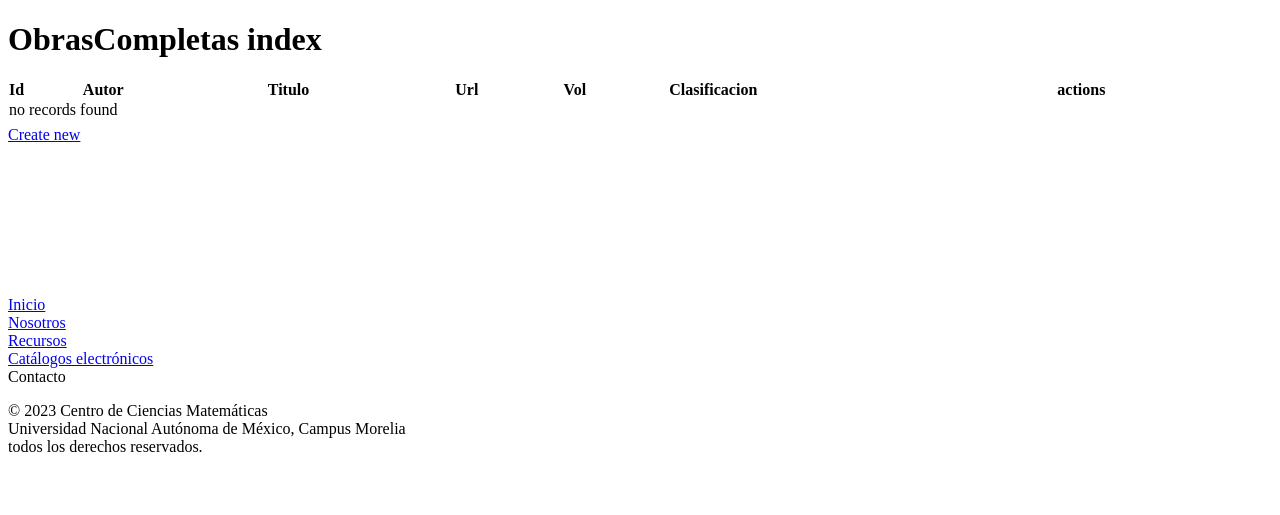
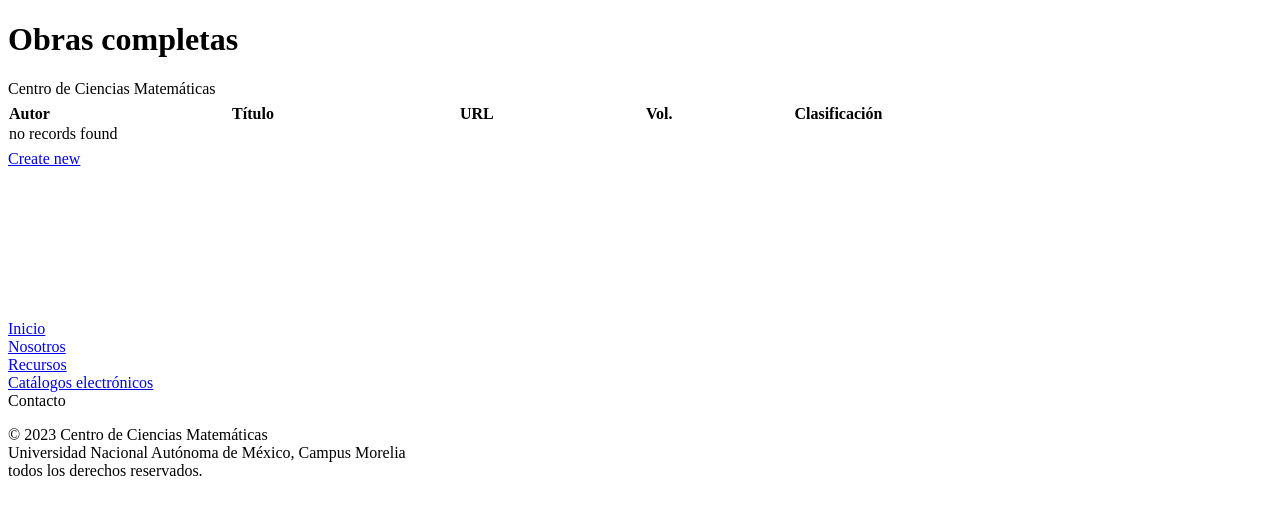
Before and after one commit to lugetego/biblioteca, a Symfony app: template templates/obras_completas/index.html.twig in a window 1280 px wide. Shown: the part 235-750 px from the top of the page. Run offline with Twig, Linux system fonts and the light colour scheme; the template is opened without the code that fills it, so the values that code supplies are empty; some libraries are stand-ins or nearby versions.

Commit message:
Obras completas presentación

```diff
--- a/composer.json
+++ b/composer.json
@@ -27,7 +27,8 @@
         "symfony/webpack-encore-bundle": "^1.17",
         "symfony/yaml": "5.4.*",
         "twig/extra-bundle": "^3.7",
-        "twig/intl-extra": "^3.7"
+        "twig/intl-extra": "^3.7",
+        "twig/string-extra": "^3.7"
     },
     "require-dev": {
         "symfony/maker-bundle": "^1.43",
--- a/src/Controller/ObrasCompletasController.php
+++ b/src/Controller/ObrasCompletasController.php
@@ -47,7 +47,7 @@ class ObrasCompletasController extends AbstractController
     }
 
     /**
-     * @Route("/{id}", name="app_obras_completas_show", methods={"GET"})
+     * @Route("/{slug}", name="app_obras_completas_show", methods={"GET"})
      */
     public function show(ObrasCompletas $obrasCompleta): Response
     {
@@ -57,7 +57,7 @@ class ObrasCompletasController extends AbstractController
     }
 
     /**
-     * @Route("/{id}/edit", name="app_obras_completas_edit", methods={"GET", "POST"})
+     * @Route("/{slug}/edit", name="app_obras_completas_edit", methods={"GET", "POST"})
      */
     public function edit(Request $request, ObrasCompletas $obrasCompleta, ObrasCompletasRepository $obrasCompletasRepository): Response
     {
--- a/templates/obras_completas/index.html.twig
+++ b/templates/obras_completas/index.html.twig
@@ -6,32 +6,35 @@
     <link rel="stylesheet" href="https://cdn.datatables.net/1.11.3/css/dataTables.bootstrap5.min.css">
 {% endblock %}
 {% block body %}
-    <h1>ObrasCompletas index</h1>
+    <div class="mt-3">
+        <h1 >Obras completas</h1>
+        <div class="subtitle mb-5">Centro de Ciencias Matemáticas</div>
+    </div>
 
+    <div class="container">
         <table id="example" class="mt-5 table table-striped" style="width:100%">
             <thead>
             <tr>
-                <th>Id</th>
-                <th>Autor</th>
-                <th>Titulo</th>
-                <th>Url</th>
-                <th>Vol</th>
-                <th>Clasificacion</th>
-                <th>actions</th>
+                <th class="text-center">Autor</th>
+                <th class="text-center">Título</th>
+                <th class="text-center">URL</th>
+                <th>Vol.</th>
+                <th>Clasificación</th>
+                <th></th>
             </tr>
             </thead>
             <tbody>
             {% for obras_completa in obras_completas %}
                 <tr>
-                <td>{{ obras_completa.id }}</td>
+
                     <td>{{ obras_completa.autor }}</td>
-                <td>{{ obras_completa.titulo }}</td>
-                <td>{{ obras_completa.url }}</td>
+                    <td>{{ obras_completa.titulo|u.truncate(30, '...')  }}</td>
+                    <td><a href="{{ obras_completa.url }}" target="_blank">{{ obras_completa.url|u.truncate(30, '...') }}</a></td>
                     <td>{{ obras_completa.vol }}</td>
                     <td>{{ obras_completa.clasificacion }}</td>
                     <td>
-                    <a href="{{ path('app_obras_completas_show', {'id': obras_completa.id}) }}">show</a>
-                    <a href="{{ path('app_obras_completas_edit', {'id': obras_completa.id}) }}">edit</a>
+                        <a href="{{ path('app_obras_completas_show', {'slug': obras_completa.slug}) }}"><i class="fa fa-search"></i></a>
+                        <a href="{{ path('app_obras_completas_edit', {'slug': obras_completa.slug}) }}"><i class="fa-regular fa-edit"></i></a>
                     </td>
                 </tr>
             {% else %}
@@ -42,7 +45,9 @@
             </tbody>
         </table>
 
+
         <a href="{{ path('app_obras_completas_new') }}">Create new</a>
+    </div>
 {% endblock %}
 {% block javascripts %}
     {{ parent() }}
```
Also changed, not shown: templates/obras_completas/show.html.twig (+14 -8 lines), 1 other file. Lines whose indentation alone changed are shown as unchanged.
